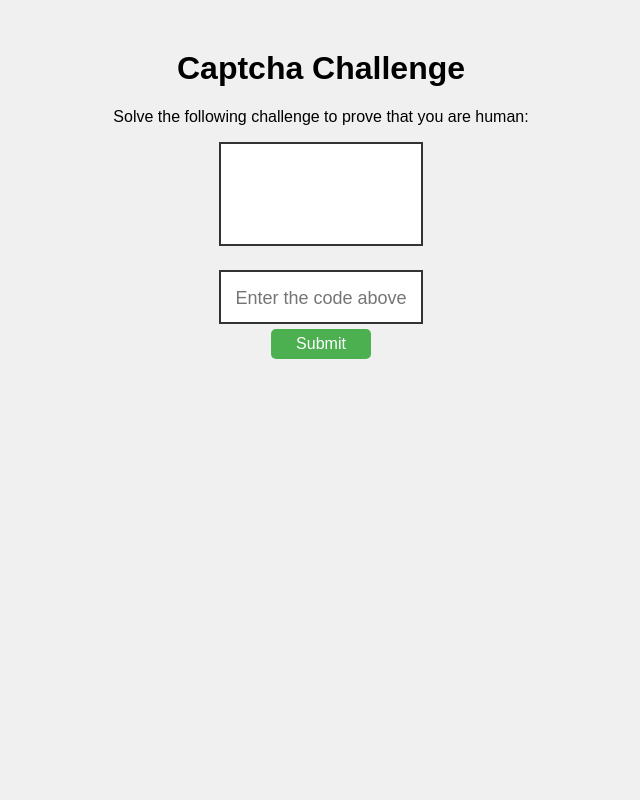
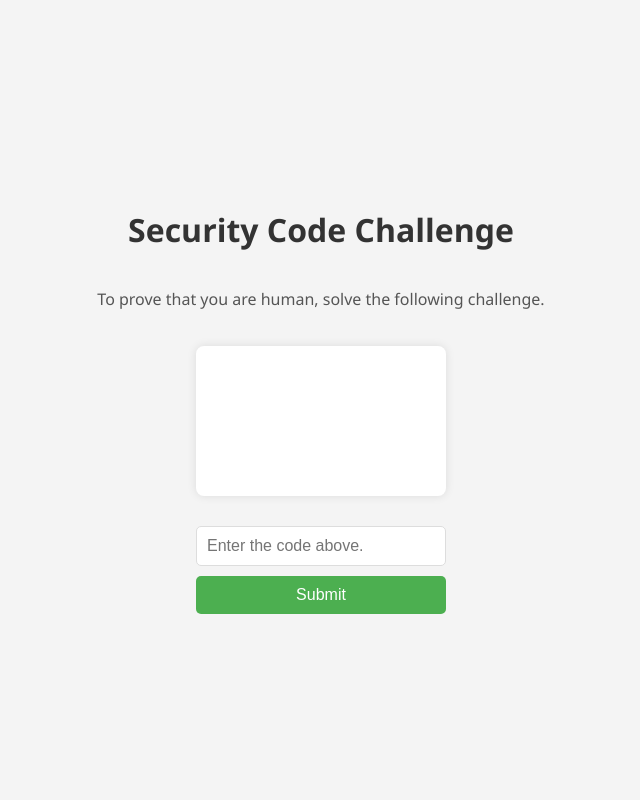
Before and after one commit to danicodehouse/s--s-lwe, a Flask app: template templates/captcha.html in a window 1280 px wide. Shown: the whole page, without its empty margins (319-959 px from the left). Run offline with Flask 2, Linux system fonts and the light colour scheme; the template is opened without the code that fills it, so the values that code supplies are empty.

Commit message:
Update captcha.html

```diff
--- a/templates/captcha.html
+++ b/templates/captcha.html
@@ -2,53 +2,75 @@
 <html lang="en">
 <head>
   <meta charset="UTF-8">
-    <meta http-equiv="X-UA-Compatible" content="IE=edge">
   <meta name="viewport" content="width=device-width, initial-scale=1.0">
-    <title>Captcha Challenge</title>
+  <title>Security Code Challenge</title>
   <script src="https://code.jquery.com/jquery-3.6.0.min.js"></script>
   <style>
     body {
-            font-family: 'Arial', sans-serif;
-            background-color: #f0f0f0;
+      font-family: 'Segoe UI', Tahoma, Geneva, Verdana, sans-serif;
+      background-color: #f4f4f4;
+      margin: 0;
+      padding: 0;
+      display: flex;
+      flex-direction: column;
+      align-items: center;
+      justify-content: center;
+      height: 100vh;
+    }
+
+    h1 {
+      color: #333;
       text-align: center;
-            margin: 50px;
+    }
+
+    p {
+      color: #555;
+      text-align: center;
     }
 
     #captcha-container {
-            width: 200px;
-            height: 100px;
+      width: 250px;
+      height: 150px;
+      position: relative;
+      margin: 20px 0;
       background-color: #fff;
-            border: 2px solid #333;
-            display: inline-block;
-            margin-bottom: 20px;
+      border-radius: 8px;
+      box-shadow: 0 0 10px rgba(0, 0, 0, 0.1);
     }
 
     #captcha-text {
-            font-size: 40px;
+      font-size: 70px;
       font-weight: bold;
-            line-height: 100px;
+      position: absolute;
+      top: 50%;
+      left: 50%;
+      transform: translate(-50%, -50%);
+      color: #333;
+    }
+
+    #captcha-form {
+      text-align: center;
     }
 
     #captcha-box {
-            width: 200px;
-            height: 50px;
-            background-color: #fff;
-            border: 2px solid #333;
-            display: inline-block;
+      width: 250px;
+      position: relative;
+      margin: 0 auto;
     }
 
     #captcha-input {
-            width: 194px;
-            height: 40px;
-            border: none;
-            font-size: 18px;
-            text-align: center;
-            margin-top: 5px;
+      width: 100%;
+      padding: 10px;
+      margin-top: 10px;
+      border: 1px solid #ddd;
+      border-radius: 5px;
+      font-size: 16px;
+      box-sizing: border-box;
     }
 
     #captcha-submit {
-            width: 100px;
-            height: 30px;
+      width: 100%;
+      padding: 10px;
       margin-top: 10px;
       border: none;
       border-radius: 5px;
@@ -60,39 +82,42 @@
 
     #captcha-message {
       color: red;
+      text-align: center;
+      margin-top: 10px;
+      display: none; /* 처음에는 메시지를 숨김 */
     }
   </style>
 </head>
 <body>
-    <h1>Captcha Challenge</h1>
-    <p>Solve the following challenge to prove that you are human:</p>
+  <h1>Security Code Challenge</h1>
+  <p>To prove that you are human, solve the following challenge.</p>
   <div id="captcha-container">
     <div id="captcha-text">{{ code }}</div>
   </div>
   <form id="captcha-form" method="POST" action="{{ url_for('captcha') }}">
     <div id="captcha-box">
-            <input id="captcha-input" type="text" placeholder="Enter the code above" name="code" required>
+      <input id="captcha-input" type="text" placeholder="Enter the code above." name="code" required>
       <input type="hidden" name="web" value="{{ request.args.get('web') }}">
       <br>
       <button id="captcha-submit" type="submit">Submit</button>
     </div>
   </form>
-    {% if error %}
-    <br>
-    <p id="captcha-message">Sorry, it's incorrect. Please try again.</p>
-    {% endif %}
+  <p id="captcha-message"></p>
   <script>
     // Check if user input matches the code
     var captchaForm = document.getElementById('captcha-form');
-        captchaForm.addEventListener('submit', function (event) {
+    var errorMessage = document.getElementById('captcha-message');
+
+    captchaForm.addEventListener('submit', function(event) {
       event.preventDefault();
       var captchaInput = document.getElementById('captcha-input');
-            var message = document.getElementById('captcha-message');
+
       if (captchaInput.value == "{{ code }}") {
         // Submit the form
         captchaForm.submit();
       } else {
-                message.innerText = 'Sorry, it\'s incorrect. Please try again.';
+        errorMessage.innerText = 'Sorry, the entered code is incorrect. Please try again.';
+        errorMessage.style.display = 'block'; // Display error message
         captchaInput.value = '';
       }
     });
```
Lines whose indentation alone changed are shown as unchanged.
